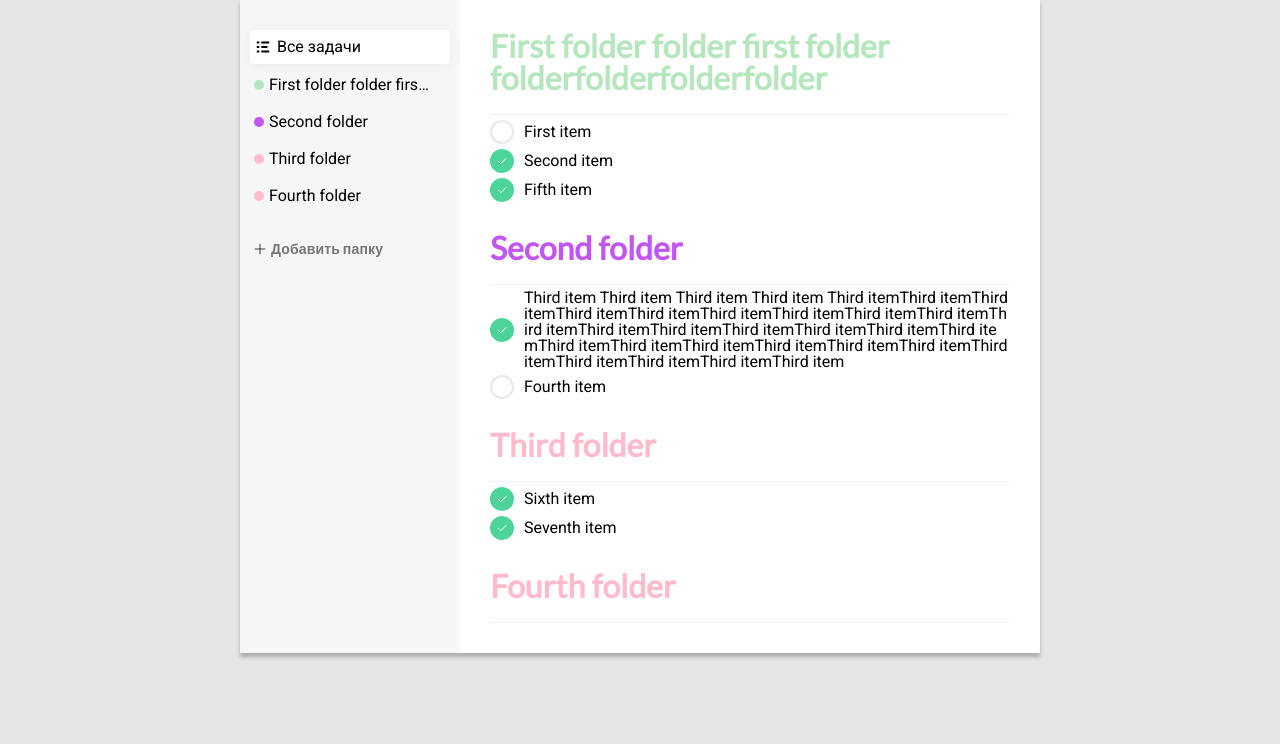
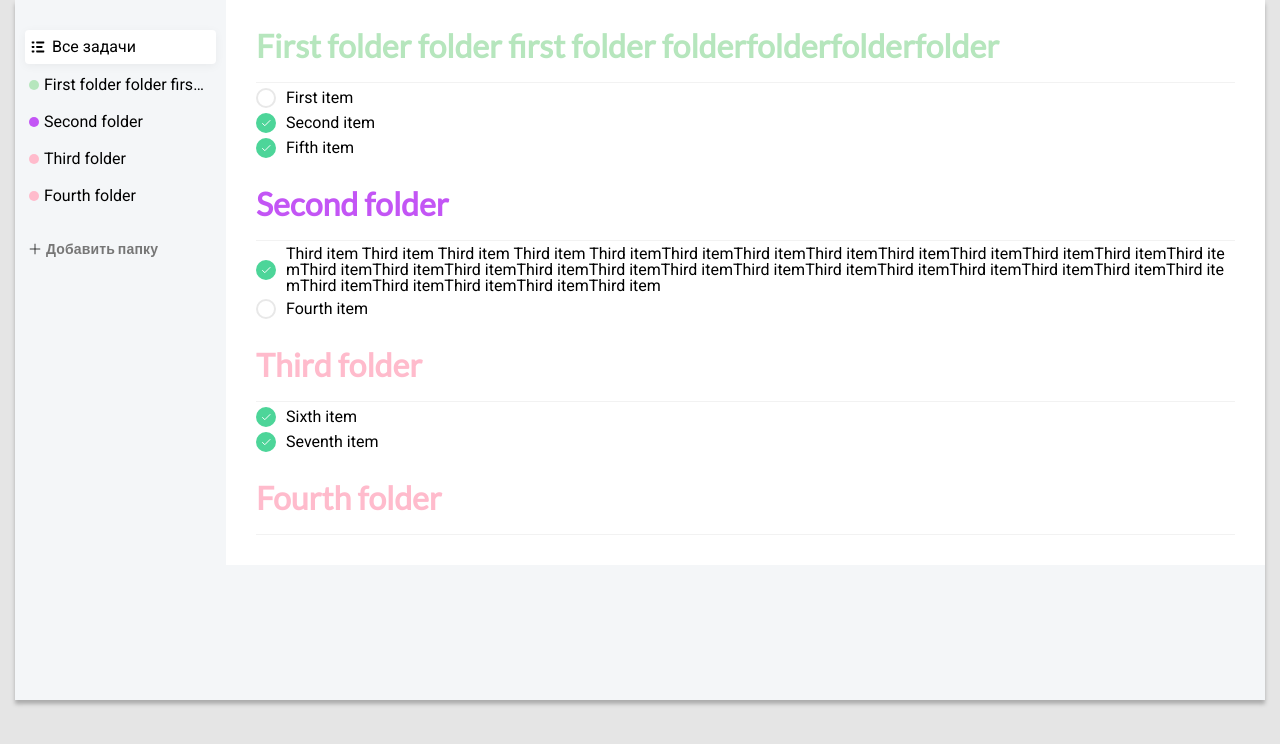
Before and after one commit to windwalk321/todo, a Vue app: page / in a window 1280 px wide. Shown: the top 744 px of the page. Built offline with nearby package versions, Linux system fonts and the light colour scheme.

Commit message:
style fix

```diff
--- a/src/App.vue
+++ b/src/App.vue
@@ -19,24 +19,30 @@ export default {
 <style lang="scss">
 @import url('https://fonts.googleapis.com/css?family=Lato|Roboto&display=swap');
 
+* {
+  box-sizing: border-box;
+}
 html {
-  width:100vw;
-  overflow-x:hidden;
+  width: 100vw;
+  overflow-x: hidden;
 }
 body {
   background: #E5E5E5;
 }
 #app {
   font-family: 'Roboto', sans-serif;
-  max-width: 800px;
   margin: 0 auto;
   background: #F4F6F8;
   box-shadow: 0px 4px 4px rgba(0, 0, 0, 0.25);
   display: flex;
+  height: calc(100vh - 100px);
+  width: calc(100vw - 30px);
+  overflow: auto;
 }
 .button {
   font-family: 'Lato', sans-serif;
   border: 0;
+  outline: 0;
   font-weight: 600;
   display: flex;
   align-items: center;
```
